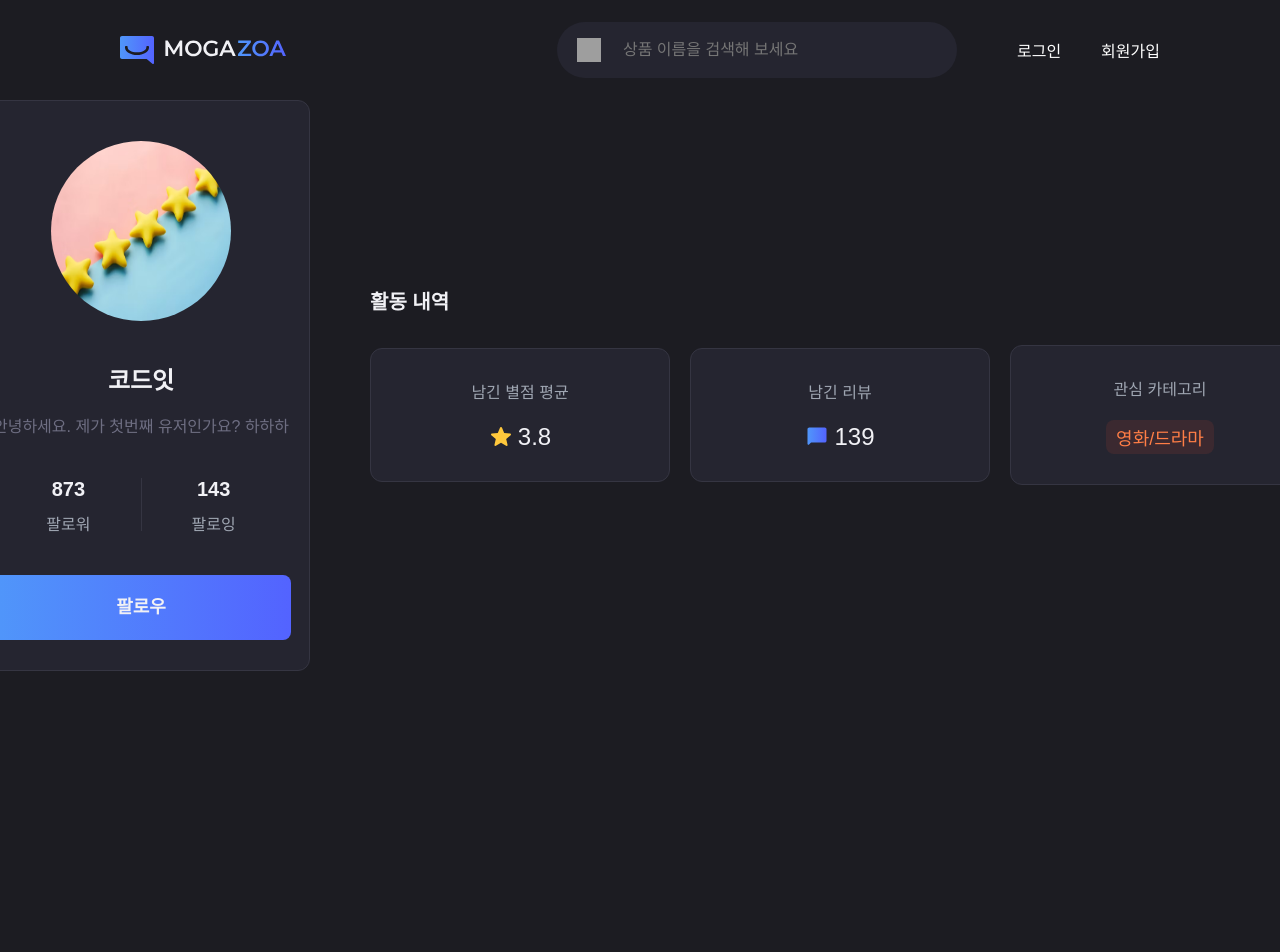
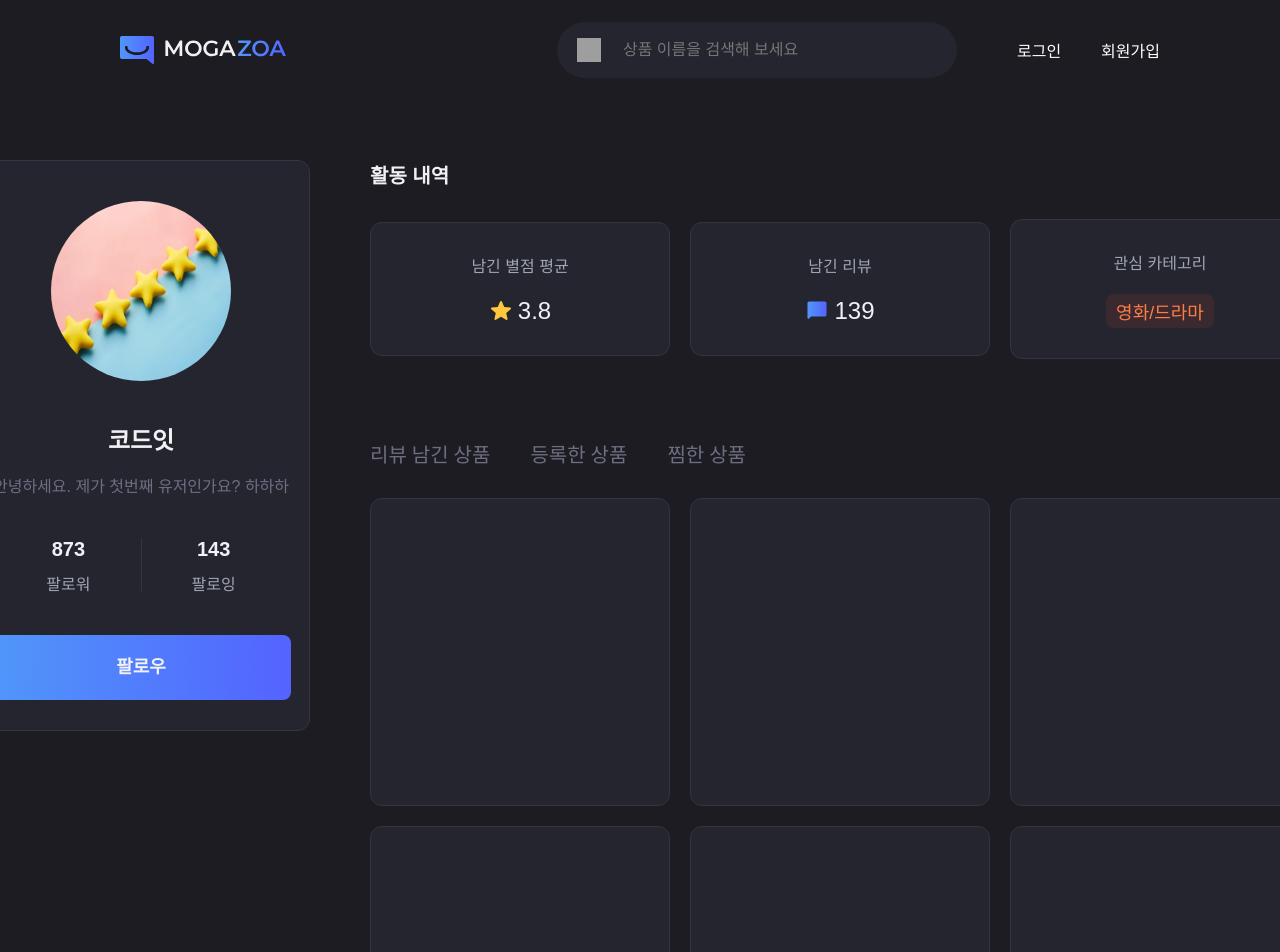
Before and after one commit to Codeit-FE3-Part4-team1-Final/Mogazoa, a Next.js app: page /profile/me in a window 1280 px wide. Shown: the top 952 px of the page. Before the commit the page ends 800 px from the top, so only its background shows below. Built offline with nearby package versions, Linux system fonts and the light colour scheme; grey boxes are pictures that could not be loaded; a web font is replaced by a local one.

Commit message:
💄 Style: 임시 product card 배치

```diff
--- a/src/app/profile/me/page.module.scss
+++ b/src/app/profile/me/page.module.scss
@@ -7,4 +7,14 @@
   gap: 60px;
   align-items: center;
   justify-content: center;
+  padding: 60px 30px;
 }
+
+.profile-section {
+  align-self: start;
+}
+
+.activity-section {
+  @include column-flexbox;
+  gap: 80px;
+}
--- a/src/app/profile/me/page.tsx
+++ b/src/app/profile/me/page.tsx
@@ -1,6 +1,7 @@
 import classNames from 'classnames/bind';
 import ActivityDetail from '@/components/ActivityDetail';
 import ProfileCard from '@/components/Card/ProfileCard';
+import ProfileProductPanel from '@/components/ProfileProductPanel';
 import { UserDetail } from '@/types/types';
 import styles from './page.module.scss';
 
@@ -29,8 +30,13 @@ const cx = classNames.bind(styles);
 export default function page() {
   return (
     <main className={cx('wrapper')}>
-      <ProfileCard userDetail={userDetail} />
-      <ActivityDetail userDetail={userDetail} />
+      <div className={cx('profile-section')}>
+        <ProfileCard userDetail={userDetail} />
+      </div>
+      <section className={cx('activity-section')}>
+        <ActivityDetail userDetail={userDetail} />
+        <ProfileProductPanel />
+      </section>
     </main>
   );
 }
--- /dev/null
+++ b/src/components/ProfileProductPanel/ProfileProductPanel.module.scss
@@ -0,0 +1,36 @@
+@import '/src/styles/main.scss';
+
+.wrapper {
+  @include column-flexbox($align: start);
+  gap: 30px;
+}
+
+.title-container {
+  @include flexbox;
+  gap: 40px;
+}
+
+.title {
+  color: var(--gray-gray_6E6E82, #6e6e82);
+  font-family: Pretendard;
+  font-size: 20px;
+  font-style: normal;
+  font-weight: 400;
+  line-height: normal;
+}
+
+.product-card-container {
+  display: grid;
+  grid-template-columns: 1fr 1fr 1fr;
+  gap: 20px;
+}
+
+// 임시 카드
+.product-card {
+  width: 300px;
+  height: 308px;
+  flex-shrink: 0;
+  border-radius: 12px;
+  border: 1px solid var(--black-black_353542, #353542);
+  background: var(--black-black_252530, #252530);
+}
--- /dev/null
+++ b/src/components/ProfileProductPanel/index.tsx
@@ -0,0 +1,25 @@
+import classNames from 'classnames/bind';
+import styles from './ProfileProductPanel.module.scss';
+
+const cx = classNames.bind(styles);
+
+export default function ProfileProductPanel() {
+  return (
+    <section className={cx('wrapper')}>
+      <span className={cx('title-container')}>
+        <span className={cx('title')}>리뷰 남긴 상품</span>
+        <span className={cx('title')}>등록한 상품</span>
+        <span className={cx('title')}>찜한 상품</span>
+      </span>
+      <div className={cx('product-card-container')}>
+        {/* 임시 카드 */}
+        <div className={cx('product-card')}></div>
+        <div className={cx('product-card')}></div>
+        <div className={cx('product-card')}></div>
+        <div className={cx('product-card')}></div>
+        <div className={cx('product-card')}></div>
+        <div className={cx('product-card')}></div>
+      </div>
+    </section>
+  );
+}
```
